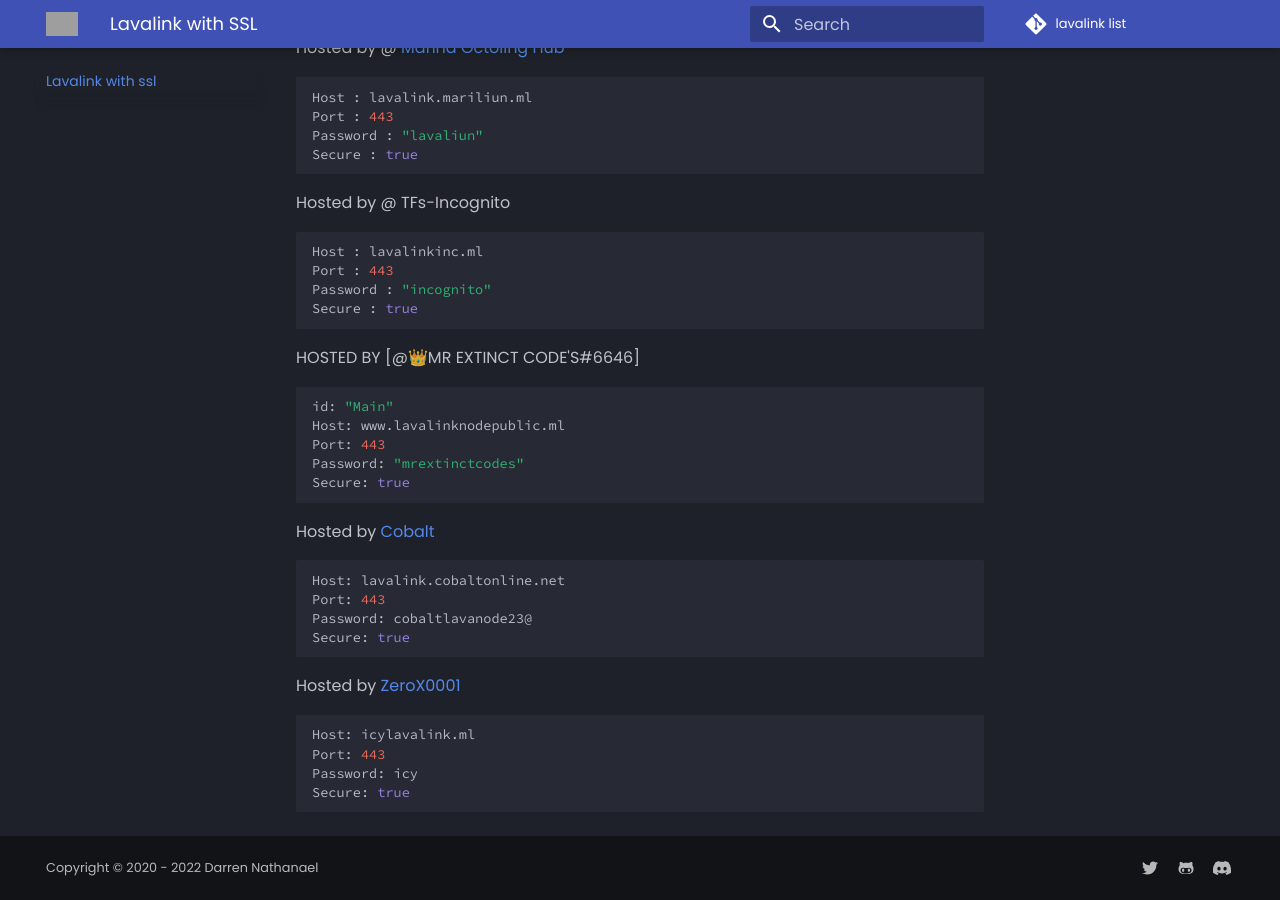
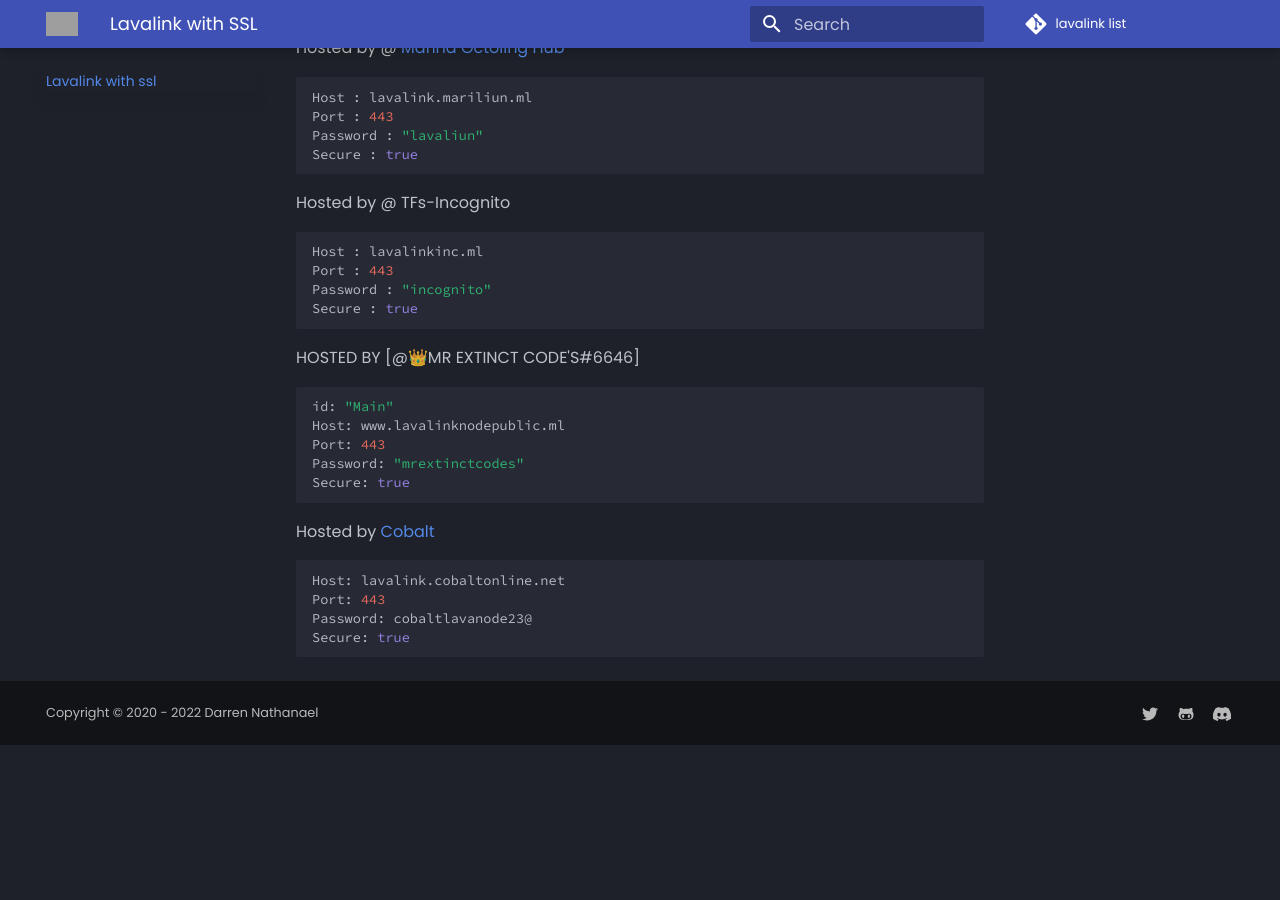
Before and after one commit to DarrenOfficial/lavalink-list, an MkDocs documentation site: the page built from docs/SSL/lavalink-with-ssl.md, in a window 1280 px wide and 900 px high, scrolled down 811 px. Built offline with MkDocs 1.6.1 and Material for MkDocs 9.7.7, drawn with Linux system fonts in a browser that asks for light colours; comment, search, counter and statistics services are not loaded; after the commit the page ends 1556 px from its top, so only the background shows below that; grey boxes are pictures that could not be loaded.

````diff
--- a/docs/SSL/lavalink-with-ssl.md
+++ b/docs/SSL/lavalink-with-ssl.md
@@ -62,11 +62,3 @@ Port: 443
 Password: cobaltlavanode23@
 Secure: true
 ```
-Hosted by [ZeroX0001](https://github.com/ZeroX0001)
-
-```bash
-Host: icylavalink.ml
-Port: 443
-Password: icy
-Secure: true
-```
````
